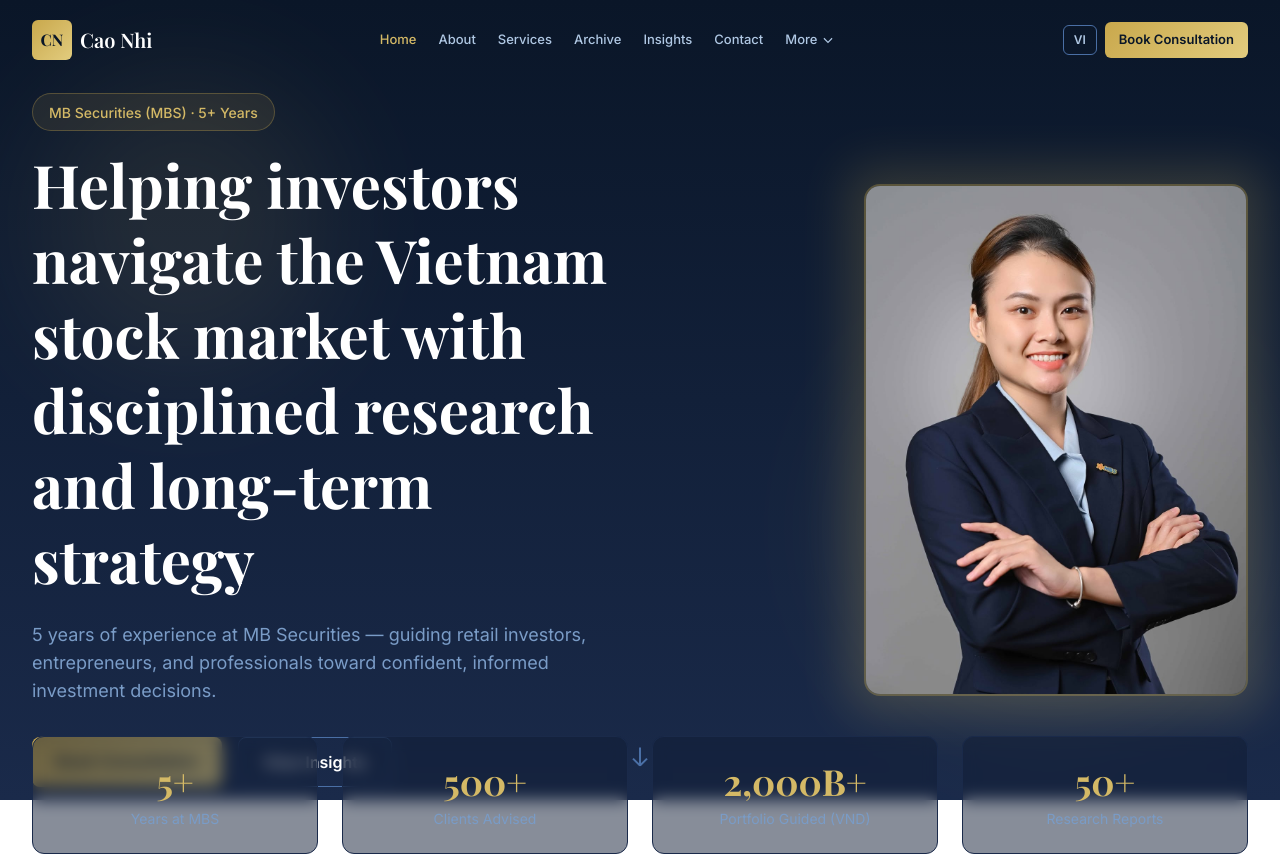
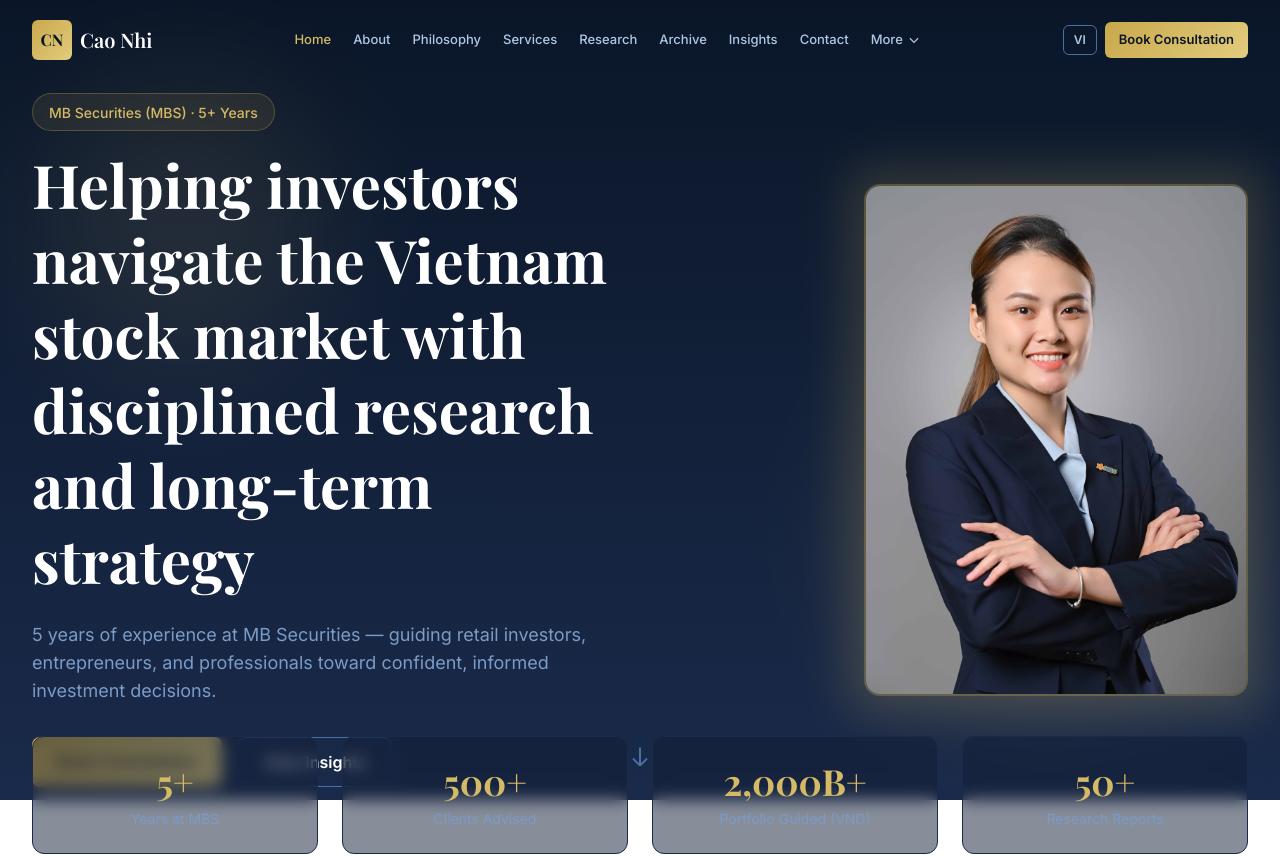
Before and after one commit to tnngoan/CaoNhi, a Next.js app: page /en in a window 1280 px wide. Shown: the top 856 px of the page. Built offline with nearby package versions, Linux system fonts and the light colour scheme; a web font is replaced by a local one.

Commit message:
Move Philosophy & Research to primary nav links

```diff
--- a/src/components/layout/Navbar.tsx
+++ b/src/components/layout/Navbar.tsx
@@ -10,15 +10,15 @@
 const primaryLinks = [
   { href: "/", key: "home" },
   { href: "/about", key: "about" },
+  { href: "/philosophy", key: "philosophy" },
   { href: "/services", key: "services" },
+  { href: "/research", key: "research" },
   { href: "/archive", key: "archive" },
   { href: "/insights", key: "insights" },
   { href: "/contact", key: "contact" },
 ] as const;
 
 const moreLinks = [
-  { href: "/philosophy", key: "philosophy" },
-  { href: "/research", key: "research" },
   { href: "/track-record", key: "trackRecord" },
   { href: "/testimonials", key: "testimonials" },
   { href: "/resources", key: "resources" },
```
